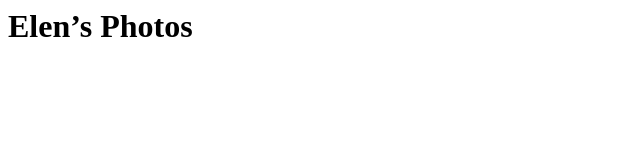
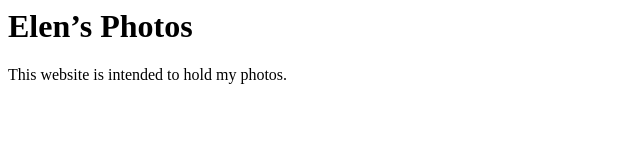
Before and after one commit to ecallaha/photography, a plain HTML site: page index.html in a window 1280 px wide. Shown: the whole page, without its empty margins (0-640 px from the left). Drawn offline with Linux system fonts and the light colour scheme.

Commit message:
explaininplaining why there's nothing here.

```diff
--- a/index.html
+++ b/index.html
@@ -9,5 +9,10 @@
 		<h1>
 			Elen’s Photos
 		</h1>
+
+		<p>
+			This website is intended to hold my photos.
+		</p>
+
 	</body>
 </html>
```
